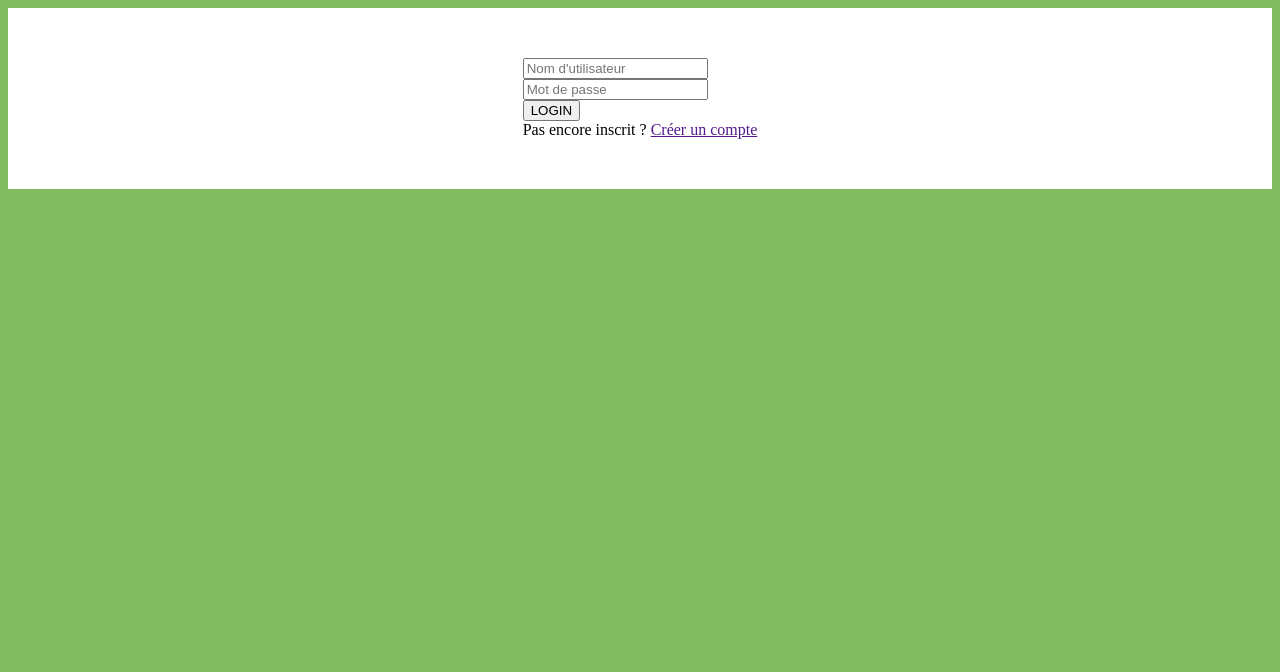
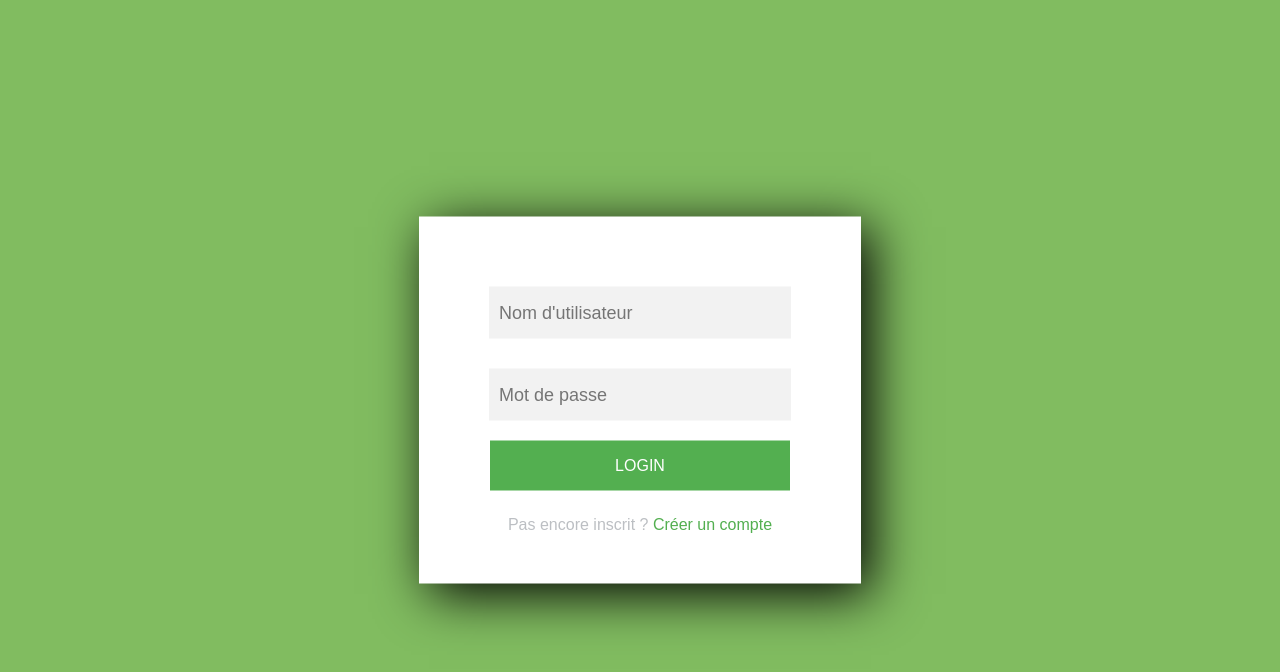
Before and after one commit to BiggiBiggi/learn_html_css, a plain HTML site: page second_login_page/index.html in a window 1280 px wide. Drawn offline with Linux system fonts and the light colour scheme.

Commit message:
Fin de la deuxieme login page

```diff
--- a/second_login_page/index.html
+++ b/second_login_page/index.html
@@ -8,10 +8,10 @@
 </head>
 <body>
     <div class="container">
-        <div class="username">
+        <div class="log">
             <input type="text" placeholder="Nom d'utilisateur" required>
         </div>
-        <div class="password">
+        <div class="log">
             <input type="password" placeholder="Mot de passe" required>
         </div>
         <div class="login-button">
--- a/second_login_page/style.css
+++ b/second_login_page/style.css
@@ -1,13 +1,69 @@
 body {
-    background-color: #81BC60;
+  background-color: #81bc60;
+  font-family: Arial, Helvetica, sans-serif;
 }
 
 .container {
-    display: grid;
-    align-items: center;
-    justify-content: center;
-    background-color: #FFFFFF;
-    padding: 50px;
-    margin: 0;
-    box-shadow: 10px ;
+  position: absolute;
+  align-items: center;
+  justify-content: center;
+  background-color: #ffffff;
+  padding: 50px;
+  margin: 0;
+  box-shadow: 10px 10px 50px black;
+  top: 50%;
+  left: 50%;
+  transform: translate(-50%, -50%);
+  text-align: center;
 }
+
+.container input {
+    border-style: none;
+    background-color: #F2F2F2;
+    height: 50px;
+    width: 290px;
+    padding-left: 10px;
+    font-size: large;
+
+}
+
+.log {
+    margin: 10px;
+    padding: 10px;
+
+}
+
+.login-button {
+    text-align: center;
+}
+
+.login-button button {
+    padding: 10px;
+    background: #53AF50;
+    border: none;
+    color: #ffffff;
+    width: 300px;
+    height: 50px;
+    cursor: pointer;
+    font-size:medium;
+}
+
+.login-button button:hover {
+    background: green;
+}
+
+.signup {
+    font-family: Arial, Helvetica, sans-serif;
+    text-align: center;
+    margin-top: 25px;
+    color: #BCBFC3;
+}
+
+.signup a {
+    color: #53AF50;
+    text-decoration: none;
+}
+
+.signup a:hover {
+    color: green;
+}
```
